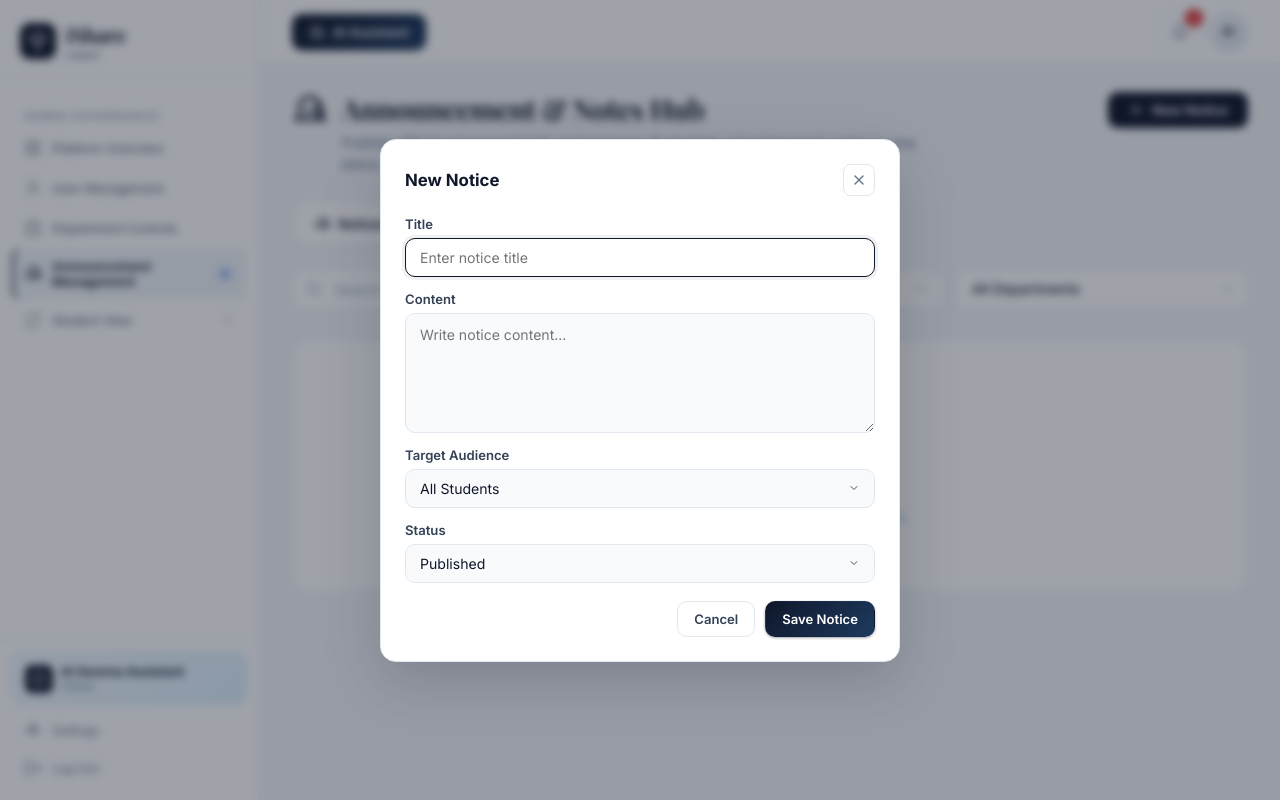
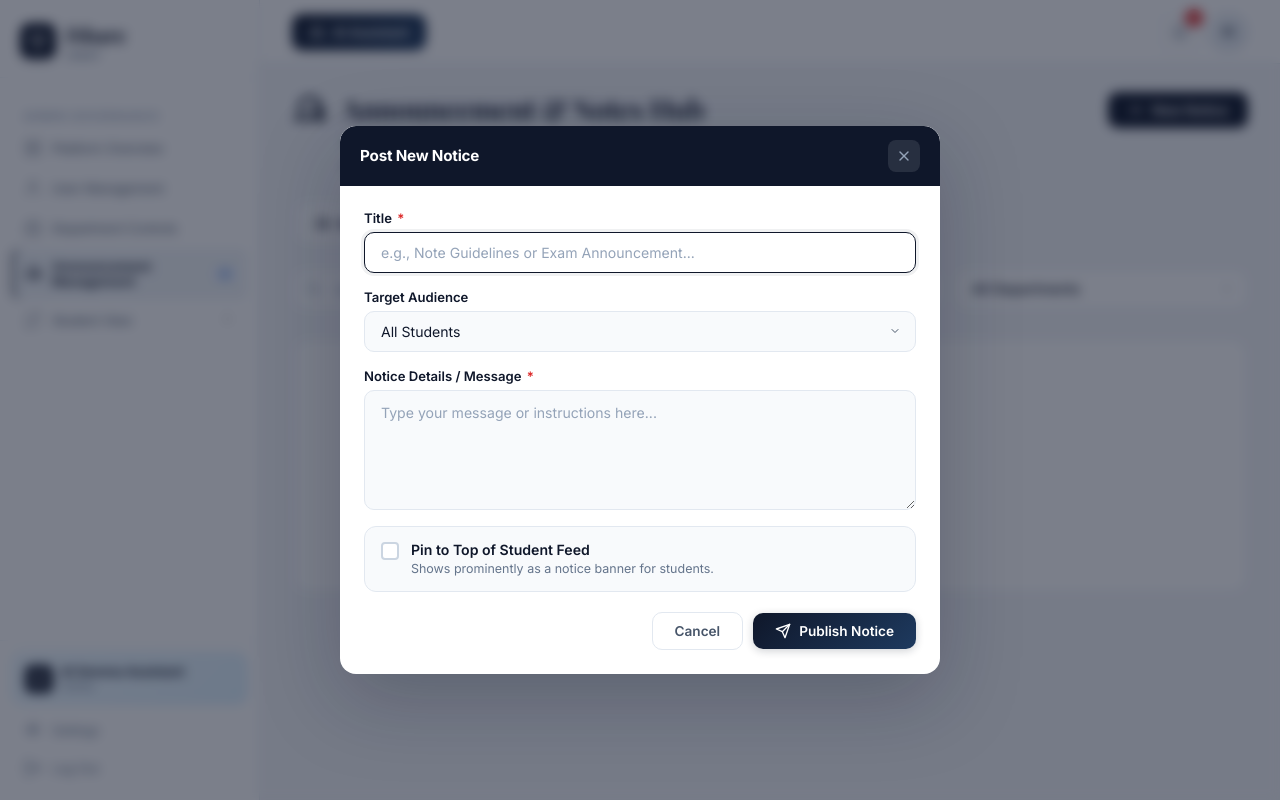
Before and after one commit to Saiful1253/IUBAT-Note-Sharing-Platform, a plain HTML site: page announcement-management.html in a window 1280 px wide. Both pictures are taken after a click on the button "New Notice". Drawn offline with nearby package versions, Linux system fonts and the light colour scheme.

Commit message:
Update Post New Notice modal UI

```diff
--- a/announcement-management.css
+++ b/announcement-management.css
@@ -450,9 +450,9 @@
 .announcement-modal-overlay {
     position: fixed;
     inset: 0;
-    background: rgba(15,23,42,0.4);
-    backdrop-filter: blur(4px);
-    z-index: 300;
+    background: rgba(15,23,42,0.55);
+    backdrop-filter: blur(6px);
+    z-index: 600;
     display: none;
     align-items: center;
     justify-content: center;
@@ -465,47 +465,53 @@
 
 .announcement-modal-card {
     background: #ffffff;
-    border: 1px solid #e2e8f0;
     border-radius: 16px;
-    padding: 24px;
     width: 100%;
-    max-width: 520px;
-    box-shadow: 0 20px 60px rgba(15,23,42,0.2);
-    max-height: 90vh;
+    max-width: 600px;
+    box-shadow: 0 25px 80px rgba(15,23,42,0.25);
+    max-height: 92vh;
     overflow-y: auto;
+    animation: announcementModalIn 0.2s ease-out;
 }
 
-.announcement-modal-header {
+@keyframes announcementModalIn {
+    from { opacity: 0; transform: translateY(14px); }
+    to { opacity: 1; transform: translateY(0); }
+}
+
+.announcement-modal-header-bar {
+    background: #0f172a;
+    border-radius: 16px 16px 0 0;
+    padding: 14px 20px;
     display: flex;
     align-items: center;
     justify-content: space-between;
-    margin-bottom: 20px;
 }
 
 .announcement-modal-title {
-    font-size: 1.05rem;
+    font-size: 0.95rem;
     font-weight: 700;
-    color: #0f172a;
+    color: #ffffff;
+    letter-spacing: -0.2px;
 }
 
 .announcement-modal-close {
     width: 32px;
     height: 32px;
     border-radius: 8px;
-    border: 1px solid #e2e8f0;
-    background: #ffffff;
+    border: none;
+    background: rgba(255,255,255,0.1);
     cursor: pointer;
     display: inline-flex;
     align-items: center;
     justify-content: center;
-    color: #64748b;
+    color: #94a3b8;
     transition: all 0.15s;
 }
 
 .announcement-modal-close:hover {
-    background: #f8fafc;
-    color: #0f172a;
-    border-color: #cbd5e1;
+    background: rgba(255,255,255,0.2);
+    color: #ffffff;
 }
 
 .announcement-modal-close svg {
@@ -521,7 +527,8 @@
 .announcement-form {
     display: flex;
     flex-direction: column;
-    gap: 14px;
+    gap: 16px;
+    padding: 24px;
 }
 
 .announcement-form-group {
@@ -533,14 +540,19 @@
 .announcement-form-label {
     font-size: 0.82rem;
     font-weight: 600;
-    color: #334155;
+    color: #0f172a;
+}
+
+.required-star {
+    color: #dc2626;
+    margin-left: 2px;
 }
 
 .announcement-form-input,
 .announcement-form-textarea,
 .announcement-form-select {
     width: 100%;
-    padding: 10px 14px;
+    padding: 11px 16px;
     border: 1.5px solid #e2e8f0;
     border-radius: 10px;
     background: #f8fafc;
@@ -549,6 +561,11 @@
     color: #0f172a;
     outline: none;
     transition: all 0.2s;
+}
+
+.announcement-form-input::placeholder,
+.announcement-form-textarea::placeholder {
+    color: #94a3b8;
 }
 
 .announcement-form-input:focus,
@@ -575,12 +592,120 @@
     cursor: pointer;
 }
 
+.announcement-pin-group {
+    background: #f8fafc;
+    border: 1px solid #e2e8f0;
+    border-radius: 12px;
+    padding: 14px 16px;
+}
+
+.announcement-pin-label {
+    display: flex;
+    align-items: flex-start;
+    gap: 12px;
+    cursor: pointer;
+}
+
+.announcement-pin-checkbox {
+    display: none;
+}
+
+.announcement-pin-custom {
+    width: 18px;
+    height: 18px;
+    border: 2px solid #cbd5e1;
+    border-radius: 4px;
+    background: #ffffff;
+    flex-shrink: 0;
+    margin-top: 1px;
+    display: inline-flex;
+    align-items: center;
+    justify-content: center;
+    transition: all 0.15s;
+}
+
+.announcement-pin-checkbox:checked + .announcement-pin-custom {
+    background: #0f172a;
+    border-color: #0f172a;
+}
+
+.announcement-pin-checkbox:checked + .announcement-pin-custom::after {
+    content: '';
+    width: 5px;
+    height: 9px;
+    border: solid #ffffff;
+    border-width: 0 2px 2px 0;
+    transform: rotate(45deg);
+    margin-bottom: 2px;
+}
+
+.announcement-pin-text {
+    display: flex;
+    flex-direction: column;
+    gap: 2px;
+}
+
+.announcement-pin-text strong {
+    font-size: 0.88rem;
+    font-weight: 600;
+    color: #0f172a;
+}
+
+.announcement-pin-desc {
+    font-size: 0.78rem;
+    color: #64748b;
+    line-height: 1.4;
+}
+
 .announcement-form-actions {
     display: flex;
     align-items: center;
     justify-content: flex-end;
     gap: 10px;
     margin-top: 4px;
+}
+
+.announcement-btn {
+    display: inline-flex;
+    align-items: center;
+    gap: 8px;
+    padding: 10px 22px;
+    border-radius: 10px;
+    font-family: 'Inter', sans-serif;
+    font-size: 0.85rem;
+    font-weight: 600;
+    cursor: pointer;
+    transition: all 0.2s;
+    border: none;
+}
+
+.announcement-btn svg {
+    width: 16px;
+    height: 16px;
+}
+
+.announcement-btn-cancel {
+    background: #ffffff;
+    color: #475569;
+    border: 1.5px solid #e2e8f0;
+}
+
+.announcement-btn-cancel:hover {
+    background: #f8fafc;
+    border-color: #cbd5e1;
+    color: #0f172a;
+}
+
+.announcement-btn-primary {
+    background: linear-gradient(135deg, #0f172a 0%, #1e3a5f 100%);
+    color: #ffffff;
+    box-shadow: 0 2px 8px rgba(15,23,42,0.2);
+}
+
+.announcement-btn-primary:hover {
+    background: linear-gradient(135deg, #1e293b 0%, #1e3a5f 100%);
+    transform: translateY(-1px);
+    box-shadow: 0 4px 12px rgba(15,23,42,0.3);
 }
 
 .notes-toolbar {
--- a/announcement-management.html
+++ b/announcement-management.html
@@ -203,8 +203,8 @@
 
     <div class="announcement-modal-overlay" id="announcementModal">
         <div class="announcement-modal-card">
-            <div class="announcement-modal-header">
-                <h3 class="announcement-modal-title" id="announcementModalTitle">New Notice</h3>
+            <div class="announcement-modal-header-bar">
+                <h3 class="announcement-modal-title" id="announcementModalTitle">Post New Notice</h3>
                 <button class="announcement-modal-close" onclick="closeAnnouncementModal()" type="button">
                     <svg viewBox="0 0 24 24"><line x1="18" y1="6" x2="6" y2="18"/><polyline points="6 6 18 18"/></svg>
                 </button>
@@ -212,12 +212,8 @@
             <form class="announcement-form" id="announcementForm" onsubmit="event.preventDefault(); saveAnnouncement();">
                 <input type="hidden" id="announcementId">
                 <div class="announcement-form-group">
-                    <label class="announcement-form-label" for="announcementTitle">Title</label>
-                    <input type="text" class="announcement-form-input" id="announcementTitle" placeholder="Enter notice title" required>
-                </div>
-                <div class="announcement-form-group">
-                    <label class="announcement-form-label" for="announcementBody">Content</label>
-                    <textarea class="announcement-form-textarea" id="announcementBody" placeholder="Write notice content..." required></textarea>
+                    <label class="announcement-form-label" for="announcementTitle">Title <span class="required-star">*</span></label>
+                    <input type="text" class="announcement-form-input" id="announcementTitle" placeholder="e.g., Note Guidelines or Exam Announcement..." required>
                 </div>
                 <div class="announcement-form-group">
                     <label class="announcement-form-label" for="announcementAudience">Target Audience</label>
@@ -236,15 +232,25 @@
                     </select>
                 </div>
                 <div class="announcement-form-group">
-                    <label class="announcement-form-label" for="announcementStatus">Status</label>
-                    <select class="announcement-form-select" id="announcementStatus">
-                        <option value="published">Published</option>
-                        <option value="draft">Draft</option>
-                    </select>
+                    <label class="announcement-form-label" for="announcementBody">Notice Details / Message <span class="required-star">*</span></label>
+                    <textarea class="announcement-form-textarea" id="announcementBody" placeholder="Type your message or instructions here..." required></textarea>
+                </div>
+                <div class="announcement-form-group announcement-pin-group">
+                    <label class="announcement-pin-label">
+                        <input type="checkbox" class="announcement-pin-checkbox" id="announcementPin">
+                        <span class="announcement-pin-custom"></span>
+                        <span class="announcement-pin-text">
+                            <strong>Pin to Top of Student Feed</strong>
+                            <span class="announcement-pin-desc">Shows prominently as a notice banner for students.</span>
+                        </span>
+                    </label>
                 </div>
                 <div class="announcement-form-actions">
-                    <button class="topbar-btn" type="button" onclick="closeAnnouncementModal()">Cancel</button>
-                    <button class="topbar-btn primary" type="submit">Save Notice</button>
+                    <button class="announcement-btn announcement-btn-cancel" type="button" onclick="closeAnnouncementModal()">Cancel</button>
+                    <button class="announcement-btn announcement-btn-primary" type="submit">
+                        <svg viewBox="0 0 24 24" fill="none" stroke="currentColor" stroke-width="2" stroke-linecap="round" stroke-linejoin="round"><path d="M22 2L11 13"/><path d="M22 2L15 22 11 13 2 9z"/></svg>
+                        Publish Notice
+                    </button>
                 </div>
             </form>
         </div>
@@ -318,6 +324,7 @@
             const form = document.getElementById('announcementForm');
             form.reset();
             document.getElementById('announcementId').value = '';
+            document.getElementById('announcementPin').checked = false;
 
             if (id) {
                 const announcements = getAnnouncements();
@@ -329,9 +336,10 @@
                 document.getElementById('announcementTitle').value = announcement.title;
                 document.getElementById('announcementBody').value = announcement.body;
                 document.getElementById('announcementAudience').value = announcement.audience;
-                document.getElementById('announcementStatus').value = announcement.status || 'published';
+                const pinnedIds = getPinnedIds();
+                document.getElementById('announcementPin').checked = pinnedIds.includes(id);
             } else {
-                titleEl.textContent = 'New Notice';
+                titleEl.textContent = 'Post New Notice';
             }
 
             modal.classList.add('show');
@@ -347,14 +355,15 @@
             const title = document.getElementById('announcementTitle').value.trim();
             const body = document.getElementById('announcementBody').value.trim();
             const audience = document.getElementById('announcementAudience').value;
-            const status = document.getElementById('announcementStatus').value;
+            const pinChecked = document.getElementById('announcementPin').checked;
 
             if (!title || !body) {
-                alert('Please fill in both title and content');
+                alert('Please fill in both title and notice details');
                 return;
             }
 
             let announcements = getAnnouncements();
+            let newId = id;
 
             if (id) {
                 const index = announcements.findIndex(a => a.id === id);
@@ -364,23 +373,33 @@
                         title,
                         body,
                         audience,
-                        status,
                         updatedAt: Date.now()
                     };
                 }
             } else {
+                newId = generateId();
                 announcements.unshift({
-                    id: generateId(),
+                    id: newId,
                     title,
                     body,
                     audience,
-                    status,
                     createdAt: Date.now(),
                     updatedAt: Date.now()
                 });
             }
 
             saveAnnouncements(announcements);
+
+            let pinnedIds = getPinnedIds();
+            if (pinChecked) {
+                if (!pinnedIds.includes(newId)) {
+                    pinnedIds.unshift(newId);
+                }
+            } else {
+                pinnedIds = pinnedIds.filter(pid => pid !== newId);
+            }
+            savePinnedIds(pinnedIds);
+
             closeAnnouncementModal();
             renderAnnouncements();
         }
```
